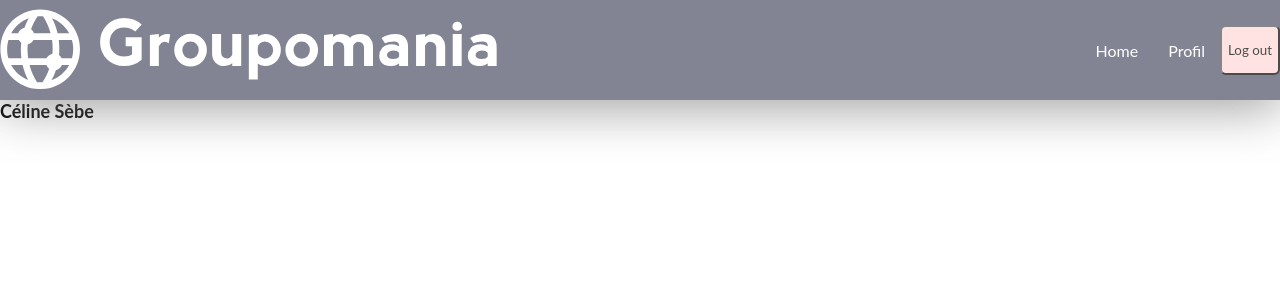
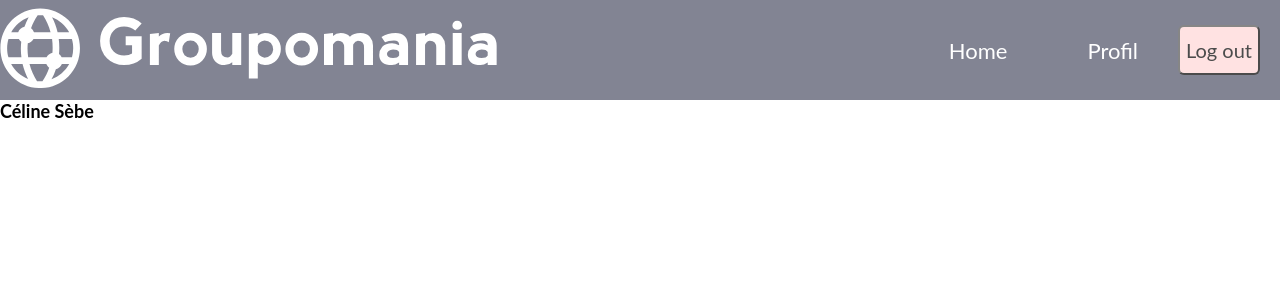
Before and after one commit to CelineSebe/P7_Groupomania, a React (Create React App) app in the folder front/: page /Profil in a window 1280 px wide. Shown: the top 300 px of the page. Built offline with nearby package versions, Linux system fonts and the light colour scheme.

Commit message:
LogIn Logo component style

```diff
--- a/front/src/components/Header/index.js
+++ b/front/src/components/Header/index.js
@@ -10,15 +10,16 @@ const NavLink = styled.nav`
     align-items: center;
     background-color: #4E5166;
     height: 100px;
-    box-shadow: 0px 8px 50px 2px grey;
+    box-shadow: 0px 8px 3px 2px grey 0.5;
     opacity: 70%;
-
+    font-style: "Lato";
+    font-size: 22px;
 `
 const ImgHeader = styled.img `
     height: 80px;
     `
 const NavContent = styled.p`
-    padding: 37px 15px;
+    padding: 37px 40px;
     color: white;
     &:hover{
         cursor: pointer;
@@ -29,12 +30,13 @@ const ContainerLink = styled.div`
     display: flex;
     justify-content: space-around;
     align-items: center;
-
+    padding-right: 20px;
     `
 const LogOutButton = styled.button `
     background-color: #FFD7D7;
     height: 50px;
     border-radius: 6px;
+    font-size: 20px;
     &:hover{
         cursor: pointer;
     }
@@ -45,11 +47,11 @@ const LogOutButton = styled.button `
 function Header(){
     return (
         <NavLink>
-            <Link to="/">
+            <Link to="/Home">
                 <ImgHeader src={logo} alt="logo entreprise"/>
             </Link>
             <ContainerLink>
-                <Link to="/" style={{ textDecoration: 'none'}}>
+                <Link to="/Home" style={{ textDecoration: 'none'}}>
                     <NavContent>
                         Home
                     </NavContent>
@@ -59,7 +61,7 @@ function Header(){
                         Profil
                     </NavContent>
                 </Link>
-                <Link to="/Login">
+                <Link to="/">
                     <LogOutButton>
                         Log out
                     </LogOutButton>
--- /dev/null
+++ b/front/src/components/ProfilInfo/index.js
@@ -0,0 +1,14 @@
+import React from 'react-dom'
+
+function ProfilInfo(){
+    return(
+    <>
+    <div>
+        <div className="container">
+            <h1 style={{fontSize: '18px'}}> Céline Sèbe </h1>
+        </div>
+    </div>
+    </>
+    )
+}
+export default ProfilInfo
--- a/front/src/index.jsx
+++ b/front/src/index.jsx
@@ -7,7 +7,6 @@ import Home from './pages/Home';
 import Profil from './pages/Profil';
 import Login from './pages/Login';
 import Error from './components/Error';
-import Header from './components/Header';
 import reportWebVitals from './reportWebVitals';
 
 const rootElement = document.getElementById('root')
@@ -19,8 +18,6 @@ const GlobalStyle = createGlobalStyle`
       font-family: 'Lato', sans-serif;
       box-sizing: border-box;
     }
-
-
 `
 
 root.render(
@@ -30,16 +27,16 @@ root.render(
     <Router>
         <Routes>
             <Route exact path="/"
-              element= { <div><Header /><Home /></div> }
-            />
-            <Route path="/Login"
               element= { <Login/> }
+                />
+            <Route path="/Home"
+              element= { <Home /> }
             />
             <Route path="/Profil"
-              element= {<div><Header /><Profil /></div>}
+              element= {<Profil />}
             />
             <Route path="*"
-              element= {<div><Header /><Error /></div>}
+              element= {<Error />}
             />
         </Routes>
     </Router>
--- a/front/src/pages/Login/index.jsx
+++ b/front/src/pages/Login/index.jsx
@@ -3,39 +3,47 @@ import { useParams } from 'react-router-dom'
 import { Link } from 'react-router-dom'
 import styled from 'styled-components'
 import logo from '../../assets/Logos/icon-left-font-monochrome-black.png'
+import colors from '../../utils/style/colors'
 
 const Connection= styled.div`
 display: flex;
 justify-content: center;
 align-items: center;
-background-color: #FFD7D7;
+background-color: ${colors.secondary};
 width: 100vh;
 height: 100vh;
 `
-const LogoContainer = styled.div
-`display: flex;
+const LogoContainer = styled.div`
+display: flex;
 flex-direction: column;
 align-items: center;
 width: 50vh;
-opacity: 80%
+opacity: 80%;
 `
 const Logo = styled.img`
     width: 150px;
+    position: absolute;
+    top: 30px;
+    left: 160px;
 `
 const ConnectContent = styled.div`
-display: flex;
-flex-direction: column;
-align-items: center;
+        display: flex;
+        flex-direction: column;
+        align-items: center;
      background-color: white;
-     color: #4E5166;
+     color: ${colors.tertiary};
      height: 500px;
      width: 500px;
+     padding: 20px;
 `
 const Signup = styled.div`
     width: 300px;
     height: 100px;
 `
 const LogIn = styled.div`
+    display: flex;
+    flex-direction: column;
+    justify-content: space-between;
     width: 300px;
     height: 100px;
 `
@@ -52,13 +60,19 @@ function SignupLogin(){
                 <ConnectContent>
                     <h1> Welcome back! </h1>
                         <Signup>
-
+                            {/* <label> Identifiant </label>
+                                <input ></input>
+                            <label> Mot de passe </label>
+                                <input type="password" ></input>
+                            <label> Confirmer le mot de passe </label>
+                                <input type="password" ></input> */}
                         </Signup>
                         <LogIn>
-
+                            <label> Identifiant </label>
+                            <input ></input>
+                            <label> Mot de passe </label>
+                            <input type="password" ></input>
                         </LogIn>
-                    <Link to="*" style={{ textDecoration: 'none', color: 'black'}}> Se connecter {signOrLogin} </Link>
-                    <Link to="*" style={{ textDecoration: 'none', color:'black'}}> S'inscrire {signOrLogin} </Link>
                 </ConnectContent>
             </LogoContainer>
         </Connection>
--- a/front/src/pages/Profil/index.jsx
+++ b/front/src/pages/Profil/index.jsx
@@ -1,14 +1,13 @@
 import React from 'react-dom'
-
-
+import Header from '../../components/Header'
+import ProfilInfo from '../../components/ProfilInfo'
 
 function Profil(){
     return(
-    <div>
-        <div className="container">
-            <h1 style={{fontSize: '18px'}}> Céline Sèbe </h1>
-        </div>
-    </div>
+    <>
+    <Header />
+    <ProfilInfo />
+    </>
     )
 }
 
--- /dev/null
+++ b/front/src/utils/style/colors.js
@@ -0,0 +1,7 @@
+const colors = {
+    primary: '#FD2D01',
+    secondary:  '#FFD7D7',
+    tertiary: '#4E5166',
+}
+
+export default colors
```
Also changed, not shown: front/src/pages/Home/index.jsx (+6 -3 lines).
